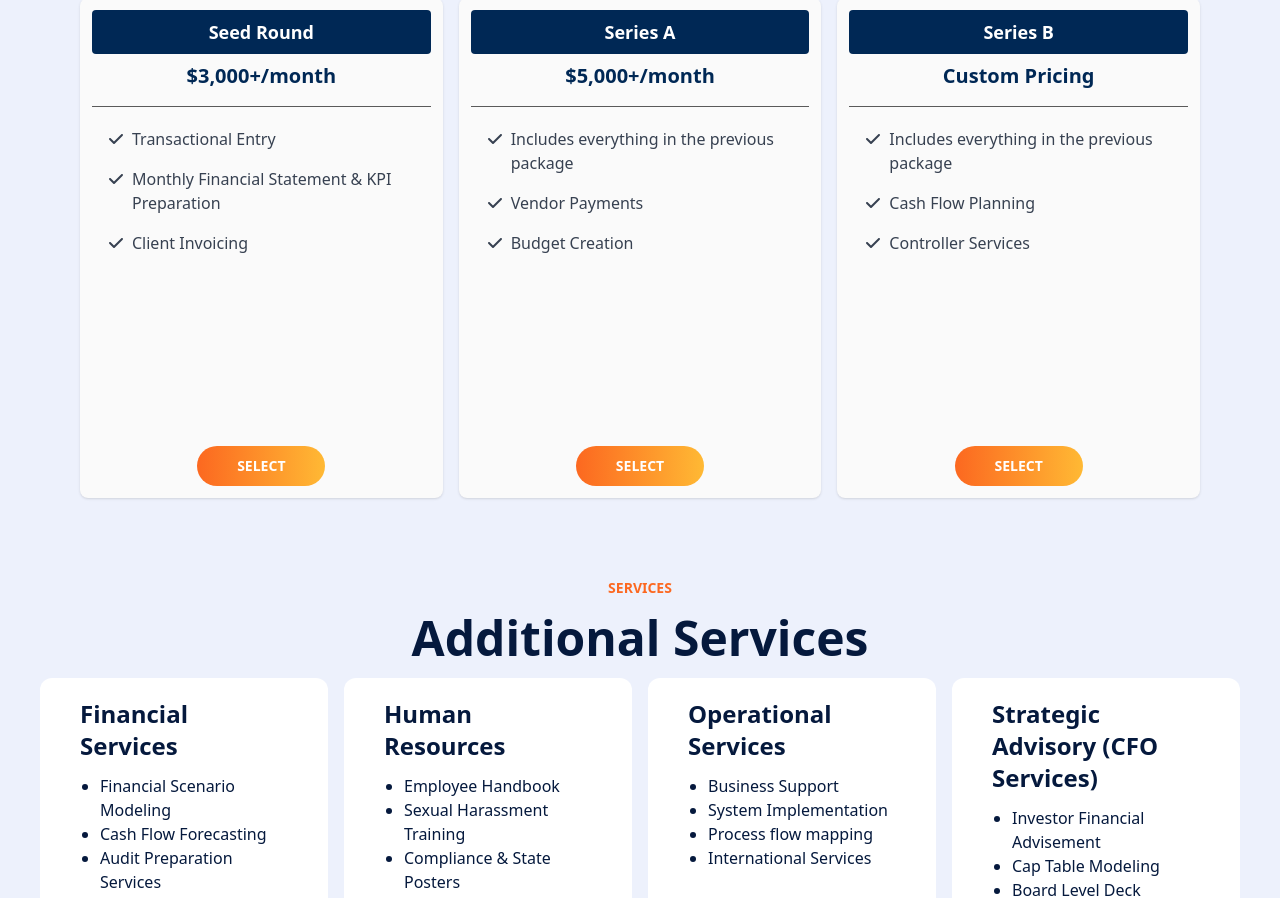
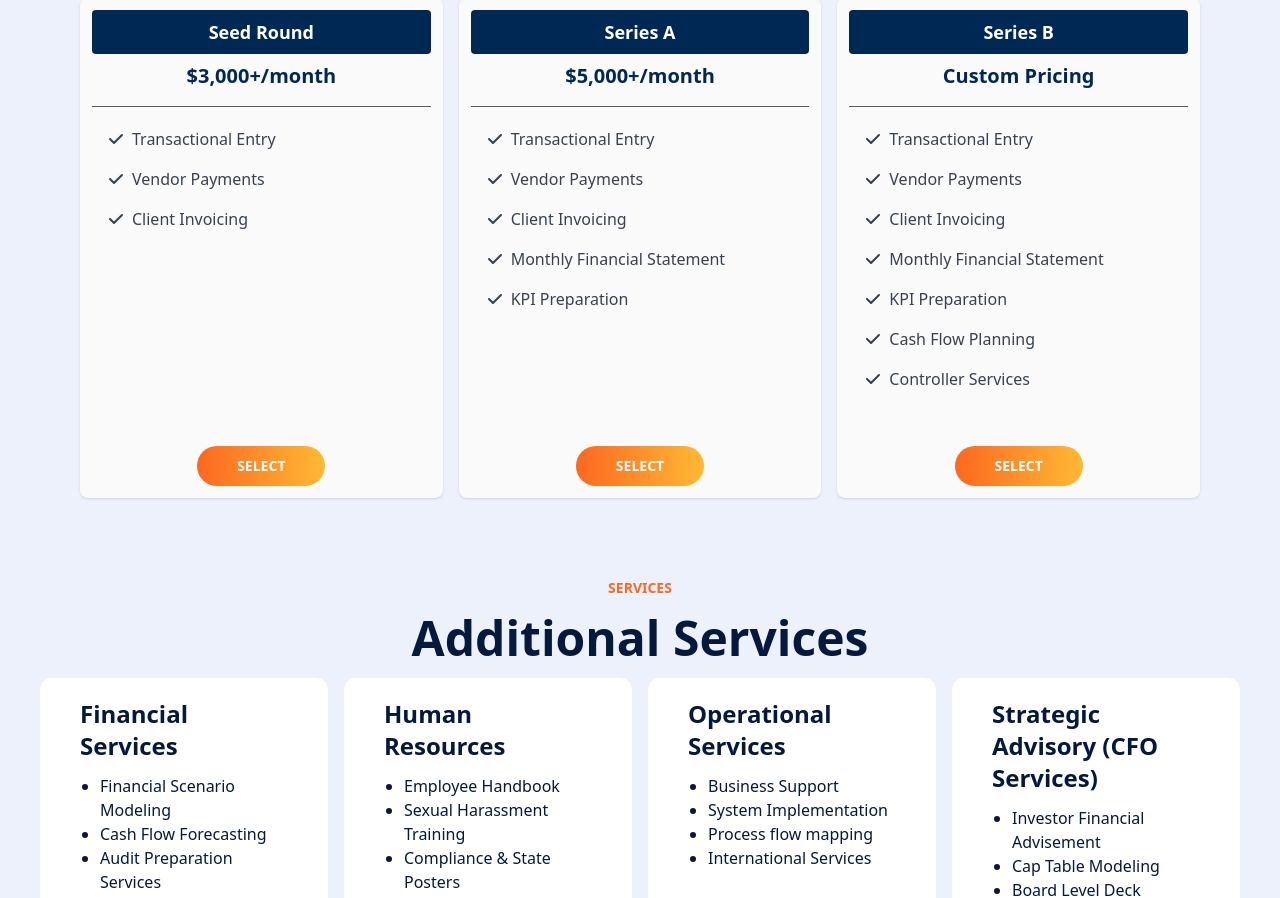
Before and after one commit to tanujchowdhury/nextjs-arightco-website, a Next.js app: page /pricing in a window 1280 px wide. Shown: the part 794-1692 px from the top of the page. Built offline with nearby package versions, Linux system fonts and the light colour scheme.

Commit message:
update pricing buckets

```diff
--- a/components/layouts/jobpostlayout.tsx
+++ b/components/layouts/jobpostlayout.tsx
@@ -14,6 +14,7 @@ export default function JobPostLayout({
   jobLocation,
   value,
   pdf,
+  action,
 }: {
   jobTitle: string;
   jobCategory: string;
@@ -21,6 +22,7 @@ export default function JobPostLayout({
   jobLocation: string;
   value: string;
   pdf?: string;
+  action: string;
 }) {
   return (
     <>
@@ -82,7 +84,7 @@ export default function JobPostLayout({
           </div>
           <form
             target="_blank"
-            action="https://formsubmit.co/71bf94915cca9b128e6c9fbb3de5f642"
+            action={action}
             method="POST"
             encType="multipart/form-data"
           >
--- a/pages/careers/associate-accountant-india.tsx
+++ b/pages/careers/associate-accountant-india.tsx
@@ -17,6 +17,7 @@ export default function AssociateAccountantIndia() {
         pdf={
           "/careers/Accounting Associate- Job Profle-Mid-Level -2022.pdf#toolbar=0"
         }
+        action="https://formsubmit.co/el/milizi"
       />
     </Layout>
   );
--- a/pages/careers/controller-us.tsx
+++ b/pages/careers/controller-us.tsx
@@ -15,6 +15,7 @@ export default function ControllerUS() {
         jobLocation={"US"}
         value={"New Controller US Job Application!"}
         pdf={"/careers/Controller- Sr Level- Job Profile-2022.pdf#toolbar=0"}
+        action="https://formsubmit.co/71bf94915cca9b128e6c9fbb3de5f642"
       />
     </Layout>
   );
--- a/pages/careers/sr-associate-accountant-india.tsx
+++ b/pages/careers/sr-associate-accountant-india.tsx
@@ -17,6 +17,7 @@ export default function SrAssociateAccountantIndia() {
         pdf={
           "/careers/Accounting Associate- Job Profle-Senior-Level -2022.pdf#toolbar=0"
         }
+        action="https://formsubmit.co/el/milizi"
       />
     </Layout>
   );
--- a/pages/pricing.tsx
+++ b/pages/pricing.tsx
@@ -127,20 +127,26 @@ export default function Pricing() {
               "Seed Round",
               "$3,000+/month",
               "Transactional Entry",
-              "Monthly Financial Statement & KPI Preparation",
+              "Vendor Payments",
               "Client Invoicing",
             ],
             [
               "Series A",
               "$5,000+/month",
-              "Includes everything in the previous package",
+              "Transactional Entry",
               "Vendor Payments",
-              "Budget Creation",
+              "Client Invoicing",
+              "Monthly Financial Statement",
+              "KPI Preparation",
             ],
             [
               "Series B",
               "Custom Pricing",
-              "Includes everything in the previous package",
+              "Transactional Entry",
+              "Vendor Payments",
+              "Client Invoicing",
+              "Monthly Financial Statement",
+              "KPI Preparation",
               "Cash Flow Planning",
               "Controller Services",
             ],
@@ -155,26 +161,38 @@ export default function Pricing() {
               "Headcount 0-9",
               "$2,500+/month",
               "Transactional Entry",
-              "Monthly Financial Statement & KPI Preparation",
+              "Vendor Payments",
+              "Client Invoicing",
             ],
             [
               "Headcount 10-19",
               "$3,500+/month",
-              "Includes everything in the previous package",
+              "Transactional Entry",
+              "Vendor Payments",
               "Client Invoicing",
-              "Vendor Payments",
+              "Monthly Financial Statement",
+              "KPI Preparation",
             ],
             [
               "Headcount 20-49",
               "$5,000+/month",
-              "Includes everything in the previous package",
-              "Budget Creation",
+              "Transactional Entry",
+              "Vendor Payments",
+              "Client Invoicing",
+              "Monthly Financial Statement",
+              "KPI Preparation",
               "Cash Flow Planning",
+              "Controller Services",
             ],
             [
               "Headcount 50+",
               "Custom Pricing",
-              "Includes everything in the previous package",
+              "Transactional Entry",
+              "Vendor Payments",
+              "Client Invoicing",
+              "Monthly Financial Statement",
+              "KPI Preparation",
+              "Cash Flow Planning",
               "Controller Services",
             ],
           ]}
@@ -188,22 +206,29 @@ export default function Pricing() {
               "Base",
               "$2,500+/month",
               "Transactional Entry",
-              "Financial Statements & KPI Prep",
-              "Budget Creation | Cash Flow Planning",
+              "Vendor Payments",
+              "Client Invoicing",
             ],
             [
               "Pro",
               "$5,000+/month",
-              "Includes everything in the previous package",
-              "Invoicing | Vendor Payments",
+              "Transactional Entry",
+              "Vendor Payments",
+              "Client Invoicing",
+              "Payroll Services",
               "Controller Services",
             ],
             [
               "Premium",
               "Custom Pricing",
-              "Includes everything in the previous package",
+              "Transactional Entry",
+              "Vendor Payments",
+              "Client Invoicing",
               "Payroll Services",
+              "Controller Services",
               "Inventory Reconciliation",
+              "Budget Creation",
+              "Cash Flow Planning",
             ],
           ]}
         />
@@ -216,22 +241,27 @@ export default function Pricing() {
               "Starter",
               "$2,500+/month",
               "Transactional Entry",
-              "Payroll",
-              "Cash Flow Planning",
+              "Vendor Payments",
+              "Client Invoicing",
             ],
             [
               "Starter Plus",
               "$5,000+/month",
-              "Includes everything in the previous package",
-              "Invoicing | Vendor Payments",
+              "Transactional Entry",
+              "Vendor Payments",
+              "Client Invoicing",
               "990 Prep",
             ],
             [
               "Complex",
               "$8,000+/month",
-              "Includes everything in the previous package",
+              "Transactional Entry",
+              "Vendor Payments",
+              "Client Invoicing",
+              "990 Prep",
               "Audit Assistance",
-              "Functional Areas Tracking | Grant Tracking",
+              "Functional Areas Tracking",
+              "Grant Tracking",
             ],
           ]}
         />
```
